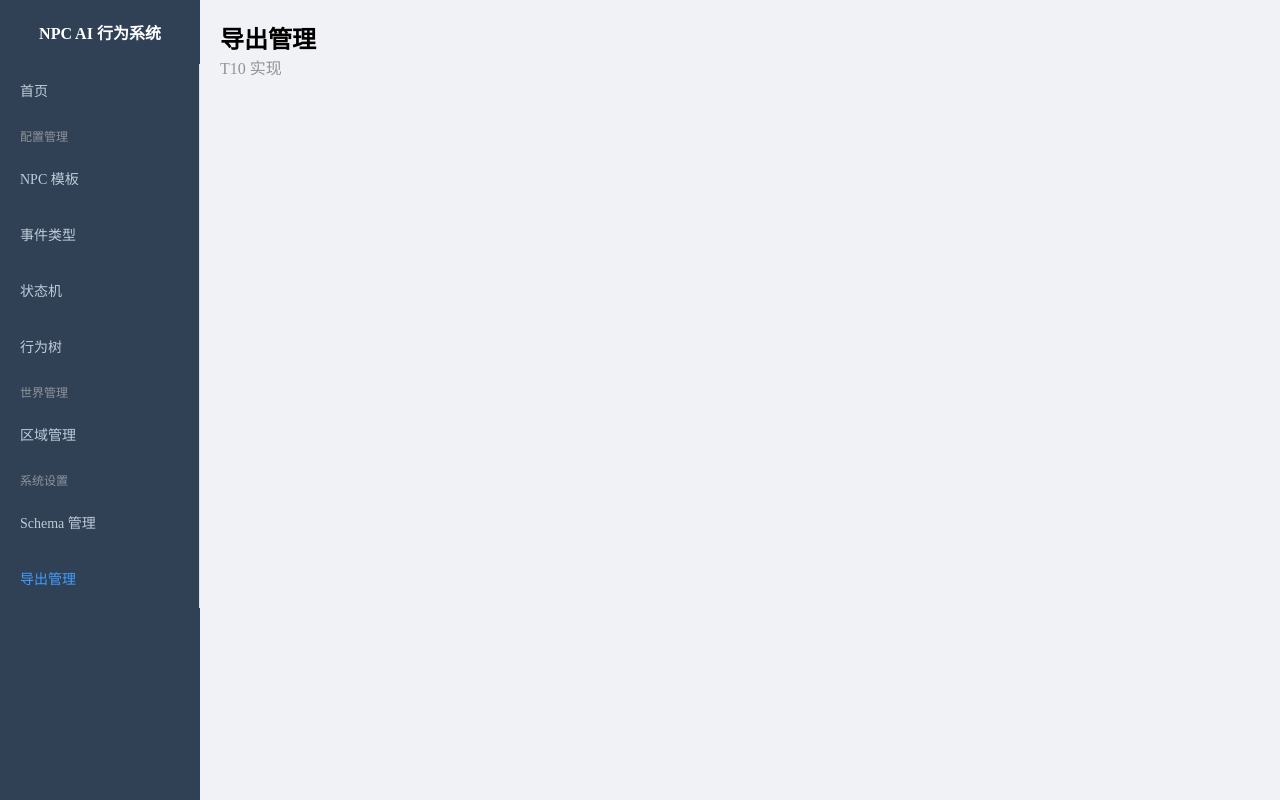
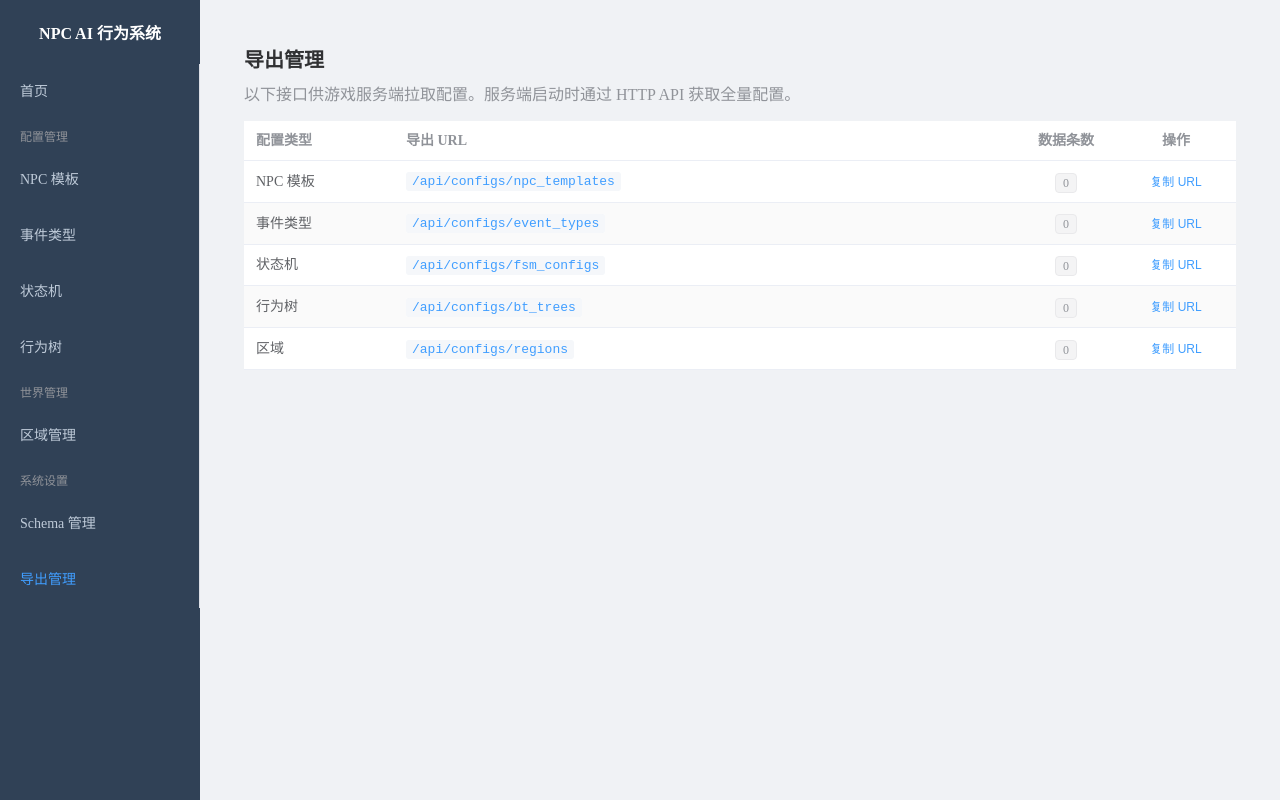
Before and after one commit to yqihe/NPC-AI-Behavior-System-Admin, a Vue app in the folder frontend/: page /exports in a window 1280 px wide. Built offline with nearby package versions, Linux system fonts and the light colour scheme; no server answers.

Commit message:
feat(frontend/views): 导出管理页 ExportManager.vue (T10)
展示 5 个导出接口 URL、数据条数和复制按钮。

Co-Authored-By: Claude Opus 4.6 (1M context) <noreply@anthropic.com>

```diff
--- a/frontend/src/views/ExportManager.vue
+++ b/frontend/src/views/ExportManager.vue
@@ -1,9 +1,102 @@
 <template>
   <div class="export-manager">
     <h2>导出管理</h2>
-    <p style="color: #909399">T10 实现</p>
+    <p style="color: #909399; margin-bottom: 16px">
+      以下接口供游戏服务端拉取配置。服务端启动时通过 HTTP API 获取全量配置。
+    </p>
+
+    <el-table :data="exportItems" v-loading="loading" stripe>
+      <el-table-column prop="label" label="配置类型" width="150" />
+      <el-table-column prop="url" label="导出 URL" min-width="300">
+        <template #default="{ row }">
+          <code>{{ row.url }}</code>
+        </template>
+      </el-table-column>
+      <el-table-column label="数据条数" width="100" align="center">
+        <template #default="{ row }">
+          <el-tag :type="row.count > 0 ? 'success' : 'info'" size="small">
+            {{ row.count }}
+          </el-tag>
+        </template>
+      </el-table-column>
+      <el-table-column label="操作" width="120" align="center">
+        <template #default="{ row }">
+          <el-button text type="primary" size="small" @click="copyUrl(row.url)">
+            复制 URL
+          </el-button>
+        </template>
+      </el-table-column>
+    </el-table>
   </div>
 </template>
 
 <script setup>
+import { ref, onMounted } from 'vue'
+import { ElMessage } from 'element-plus'
+import {
+  npcTemplateApi,
+  eventTypeApi,
+  fsmConfigApi,
+  btTreeApi,
+  regionApi,
+} from '@/api/generic'
+
+const loading = ref(false)
+
+const exportConfigs = [
+  { label: 'NPC 模板', collection: 'npc_templates', api: npcTemplateApi },
+  { label: '事件类型', collection: 'event_types', api: eventTypeApi },
+  { label: '状态机', collection: 'fsm_configs', api: fsmConfigApi },
+  { label: '行为树', collection: 'bt_trees', api: btTreeApi },
+  { label: '区域', collection: 'regions', api: regionApi },
+]
+
+const exportItems = ref(
+  exportConfigs.map(c => ({
+    label: c.label,
+    url: `/api/configs/${c.collection}`,
+    count: 0,
+  }))
+)
+
+async function loadCounts() {
+  loading.value = true
+  try {
+    const results = await Promise.all(exportConfigs.map(c => c.api.list()))
+    for (let i = 0; i < results.length; i++) {
+      exportItems.value[i].count = (results[i].data.items || []).length
+    }
+  } catch { /* 拦截器已处理 */ }
+  finally { loading.value = false }
+}
+
+async function copyUrl(url) {
+  const fullUrl = `${window.location.origin}${url}`
+  try {
+    await navigator.clipboard.writeText(fullUrl)
+    ElMessage.success('URL 已复制到剪贴板')
+  } catch {
+    ElMessage.info(`请手动复制: ${fullUrl}`)
+  }
+}
+
+onMounted(loadCounts)
 </script>
+
+<style scoped>
+.export-manager {
+  padding: 24px;
+}
+.export-manager h2 {
+  margin: 0 0 8px;
+  color: #303133;
+  font-size: 20px;
+}
+code {
+  background: #f5f7fa;
+  padding: 2px 6px;
+  border-radius: 3px;
+  font-size: 13px;
+  color: #409eff;
+}
+</style>
```
